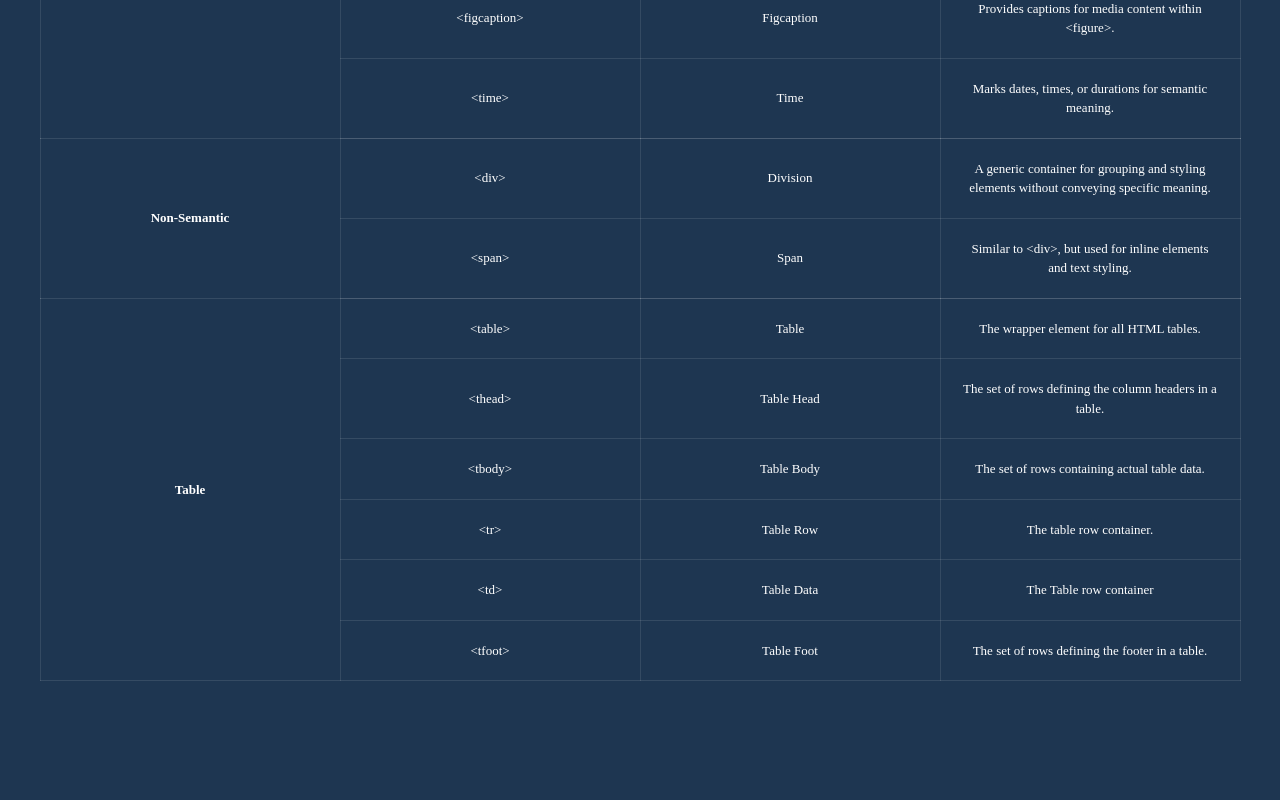
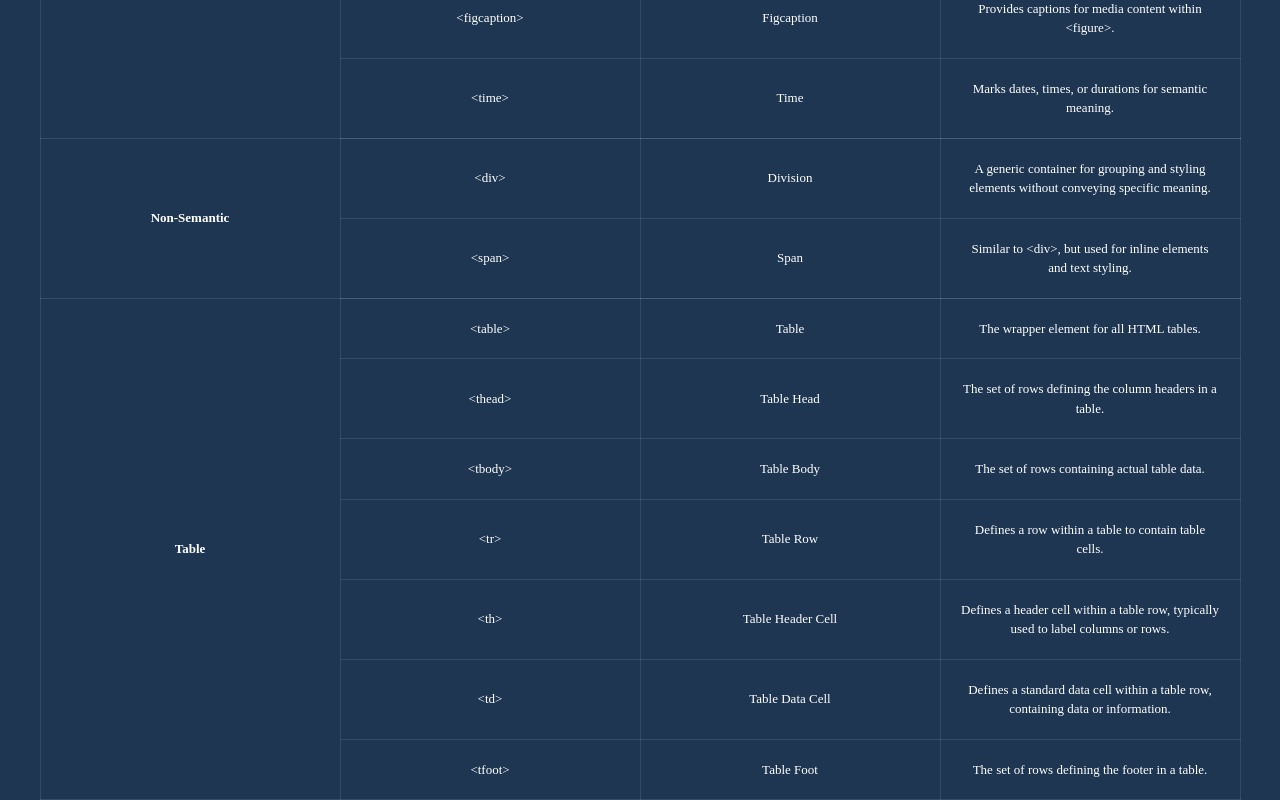
Before and after one commit to Kohaku23/cheatsheet, a plain HTML site: page index.html in a window 1280 px wide. Shown: the part 784-1584 px from the top of the page. Before the commit the page ends 1465 px from the top, so only its background shows below. Drawn offline with Linux system fonts and the light colour scheme.

Commit message:
Update index.html
Added 1 Row for <th>

```diff
--- a/index.html
+++ b/index.html
@@ -118,7 +118,7 @@
                     <!--- Table-->
 
                     <tr>
-                        <th rowspan="7">Table</th>
+                        <th rowspan="8">Table</th>
                     </tr>
                     <tr>
                         <td><span>&lt;table&gt;</span></td>
@@ -138,12 +138,17 @@
                     <tr>
                         <td><span>&lt;tr&gt;</span></td>
                         <td>Table Row</td>
-                        <td>The table row container.</td>
+                        <td>Defines a row within a table to contain table cells.</td>
+                    </tr>
+                    <tr>
+                        <td><span>&lt;th&gt;</span></td>
+                        <td>Table Header Cell</td>
+                        <td>Defines a header cell within a table row, typically used to label columns or rows.</td>
                     </tr>
                     <tr>
                         <td><span>&lt;td&gt;</span></td>
-                        <td>Table Data</td>
-                        <td>The Table row container</td>
+                        <td>Table Data Cell</td>
+                        <td>Defines a standard data cell within a table row, containing data or information.</td>
                     </tr>
                     <tr>
                         <td><span>&lt;tfoot&gt;</span></td>
```
